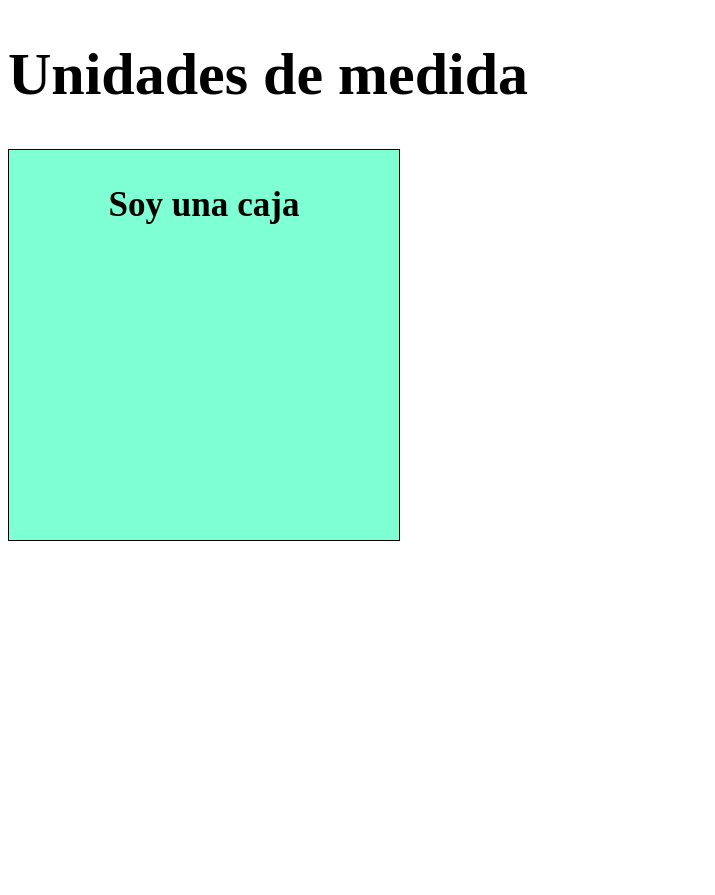
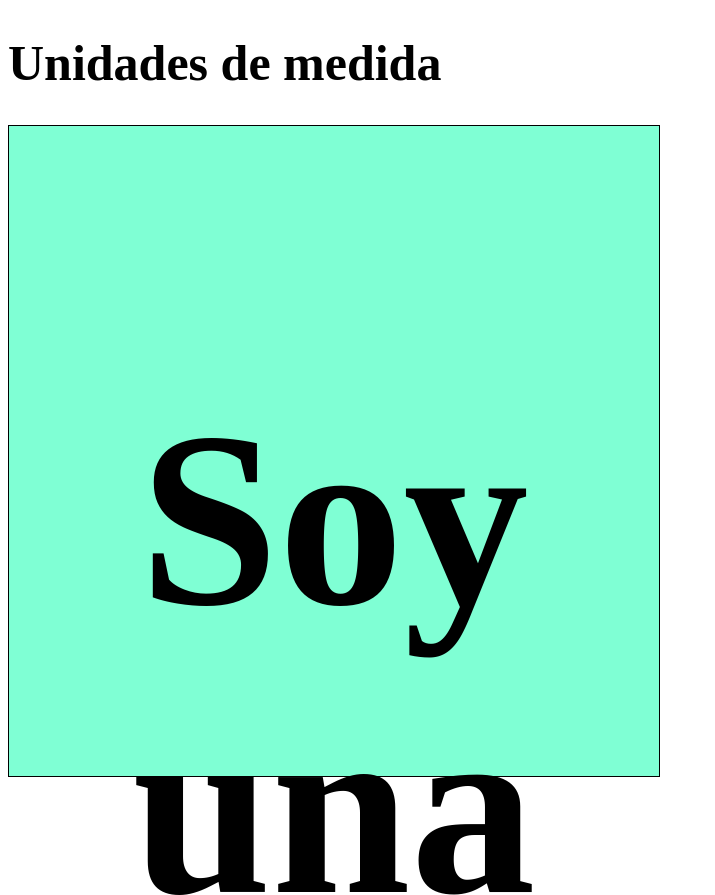
Before and after one commit to Katteryn-Villanueva/medidas, a plain HTML site: page index.html in a window 1280 px wide. Shown: the top 895 px of the page, without its empty margins (0-715 px from the left). Before the commit the page ends 800 px from the top, so only its background shows below. Drawn offline with Linux system fonts and the light colour scheme.

Commit message:
EM es una unidad de medida complicada

```diff
--- a/index.html
+++ b/index.html
@@ -7,10 +7,15 @@
     <title>Unidades de medida</title>
 </head>
 <body>
-    <h1>Unidades de medida</h1>
+    <div class="padre">
+        <h1>Unidades de medida</h1>
+    </div>
+   <div class="padre2">
+        <div class="caja">
+            <h3>Soy una caja</h3>
+        </div>
+   </div>
 
-    <div class="caja">
-        <h3>Soy una caja</h3>
-    </div>
+
 </body>
 </html>
--- a/styles.css
+++ b/styles.css
@@ -1,5 +1,17 @@
-body{
+/* body{
     font-size: 30px;
+} */
+
+.padre{
+    font-size: 10px;
+}
+
+.padre h1{
+    font-size: 5em;
+}
+
+.padre2{
+    font-size: 50px;
 }
 
 .caja{
@@ -8,6 +20,10 @@ body{
     text-align: center;
     background-color: aquamarine;
     border: 1px solid black;
+}
+
+.caja h3{
+    font-size: 5em;
 }
 
 /* .caja{
```
